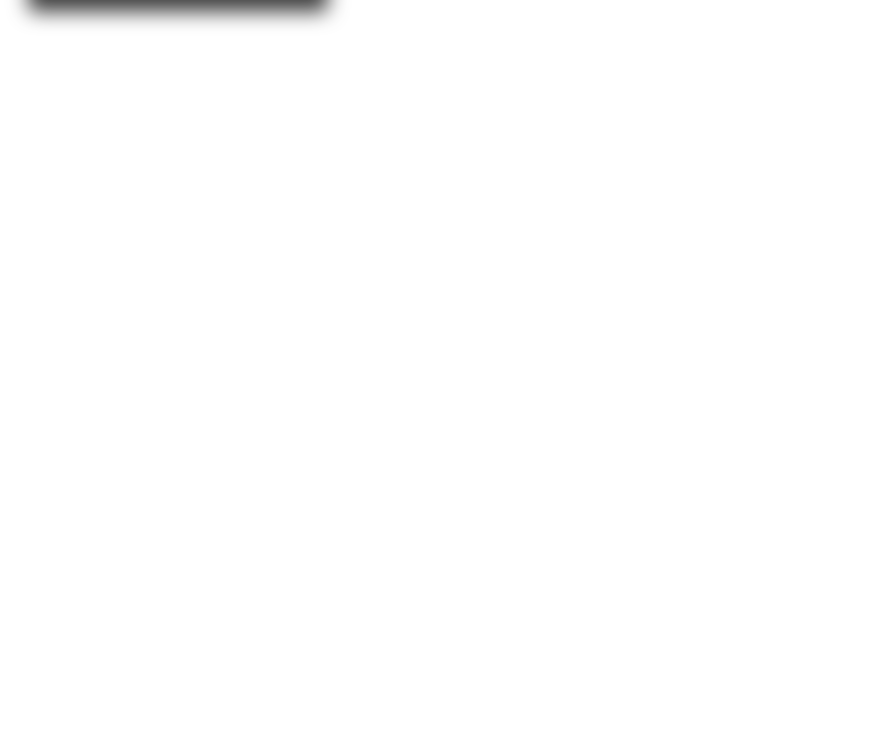
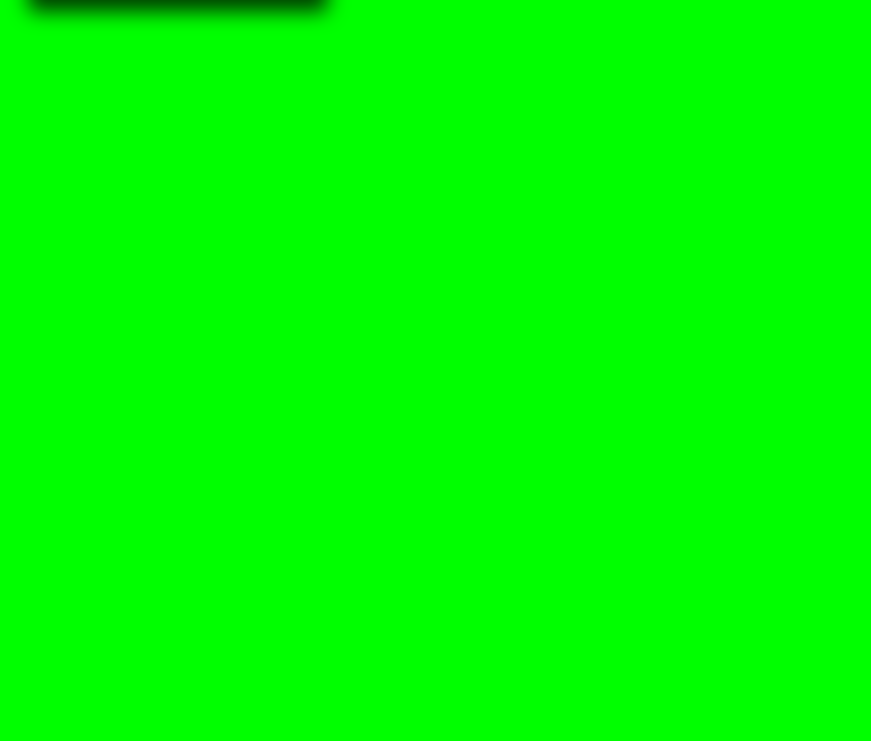
Before and after one commit to Askinga/Simple-clicker-game, a plain HTML site: page index.html in a window 1280 px wide. Shown: the part 322-1063 px from the top of the page, without its empty margins (0-871 px from the left). Drawn offline with Linux system fonts and the light colour scheme; files that its build step writes are made by us from their sources; files whose address does not match are found by name.

Commit message:
Update styles.css

```diff
--- a/css/styles.css
+++ b/css/styles.css
@@ -4,7 +4,7 @@
     user-select:none;
 }
 body{
-    background-color: radial-gradient(rgb(0,255,0), rgb(0,185,0));
+    background-color: rgb(0,255,0);
     transition: all 0.3s;
 }
 
```
